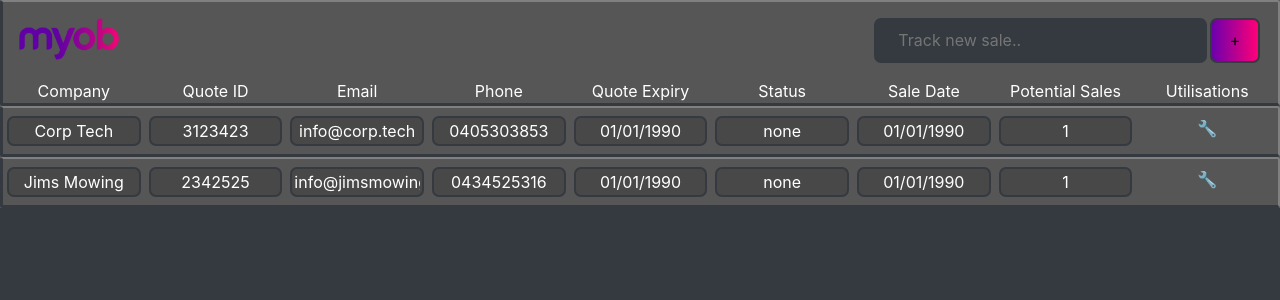
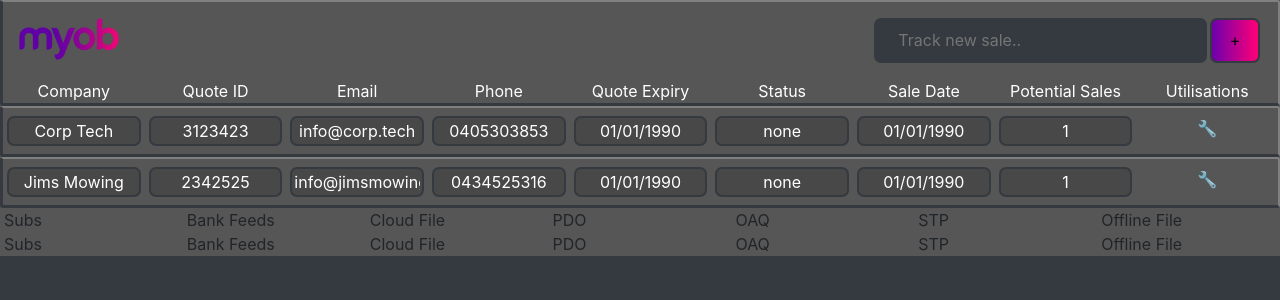
Before and after one commit to DaniBedz/myob-sales-tracker, a React (Create React App) app: page / in a window 1280 px wide. Shown: the top 300 px of the page. Built offline with nearby package versions, Linux system fonts and the light colour scheme.

Commit message:
Update terminology

```diff
--- a/src/App.js
+++ b/src/App.js
@@ -1,12 +1,12 @@
 import './App.css';
 import Header from './components/Header/Header';
-import TaskList from './components/TaskList';
+import SaleList from './components/SaleList/SaleList';
 
 function App() {
   return (
     <div style={ appStyles }>
       <Header />
-      <TaskList />
+      <SaleList />
     </div>
   );
 }
--- a/src/components/Header/Header.js
+++ b/src/components/Header/Header.js
@@ -1,6 +1,6 @@
 import React from 'react';
 import logo from './logo.png';
-import AddTaskInput from '../AddTaskInput/AddTaskInput';
+import AddSaleInput from '../AddSaleInput/AddSaleInput';
 import ColumnHeaders from '../ColumnHeaders/ColumnHeaders';
 
 function Header() {
@@ -11,7 +11,7 @@
           <img src={logo} alt="logo" style={ logoStyle }></img>
         </div>
         <div className="col-4 d-flex justify-content-end align-items-start">
-          <AddTaskInput />
+          <AddSaleInput />
         </div>
       </div>
       <ColumnHeaders />
--- /dev/null
+++ b/src/components/Sale/Sale.js
@@ -0,0 +1,88 @@
+import React, { useState } from 'react';
+
+function Sale(props) {
+  const [company, setCompany] = useState(props.saleInfo.company);
+  const [quoteId, setQuoteId] = useState(props.saleInfo.quoteId);
+  const [email, setEmail] = useState(props.saleInfo.email);
+  const [phone, setPhone] = useState(props.saleInfo.phone);
+  const [quoteExpiry, setQuoteExpiry] = useState(props.saleInfo.quoteExpiry);
+  const [status, setStatus] = useState(props.saleInfo.status);
+  const [saleDate, setSaleDate] = useState(props.saleInfo.saleDate);
+  const [potentialSales, setPotentialSales] = useState(props.saleInfo.potentialSales);
+  const [utilisations, setUtilisations] = useState(props.saleInfo.utilisations);
+
+
+  return (
+    <div style={ divStyles } className='row'>
+      <div className='col'>
+        <input id={`companyInput${props.saleInfo.taskId}`} style={ inputStyles } type="text" placeholder="Company name" onChange={ handleChange } value={company}></input>
+      </div>
+      <div className='col'>
+        <input id={`quoteIdInput${props.saleInfo.taskId}`} style={ inputStyles } type="text" placeholder="Quote ID" onChange={ handleChange } value={ quoteId }></input>
+      </div>
+      <div className='col'>
+        <input id={`emailInput${props.saleInfo.taskId}`} style={ inputStyles } type="text" placeholder="Email" onChange={ handleChange } value={ email }></input>
+      </div>
+      <div className='col'>
+        <input id={`phoneInput${props.saleInfo.taskId}`} style={ inputStyles } type="text" placeholder="Phone Number" onChange={ handleChange } value={ phone }></input>
+      </div>
+      <div className='col'>
+        <input id={`quoteExpiryInput${props.saleInfo.taskId}`} style={ inputStyles } type="text" placeholder="Quote Expiry Date" onChange={ handleChange } value={ quoteExpiry }></input>
+      </div>
+      <div className='col'>
+        <input id={`statusInput${props.saleInfo.taskId}`} style={ inputStyles } type="text" placeholder="Status" onChange={ handleChange } value={ status }></input>
+      </div>
+      <div className='col'>
+        <input id={`saleDate${props.saleInfo.taskId}`} style={ inputStyles } type="text" placeholder="Sale Date" onChange={ handleChange } value={ saleDate }></input>
+      </div>
+      <div className='col'>
+        <input id={`poentialSales${props.saleInfo.taskId}`} style={ inputStyles } type="text" placeholder="Potential Sales" onChange={ handleChange } value={ potentialSales }></input>
+      </div>
+      <div className='col' style={ utilisationStyles }>
+        <span>'🔧' </span>
+      </div>
+    </div>
+  );
+
+  function handleChange(e) {
+    if (e.target.id.includes('company')) setCompany(e.target.value);
+    if (e.target.id.includes('quoteId')) setQuoteId(e.target.value);
+    if (e.target.id.includes('email')) setEmail(e.target.value);
+    if (e.target.id.includes('phone')) setPhone(e.target.value);
+    if (e.target.id.includes('quoteExpiry')) setQuoteExpiry(e.target.value);
+    if (e.target.id.includes('status')) setStatus(e.target.value);
+    if (e.target.id.includes('saleDate')) setSaleDate(e.target.value);
+    if (e.target.id.includes('potentialSales')) setPotentialSales(e.target.value);
+    if (e.target.id.includes('utilisations')) setUtilisations(e.target.value);
+  }
+};
+
+
+const divStyles = {
+  backgroundColor: '#565656',
+  justifyContent: 'space-evenly',
+  display: 'flex',
+  padding: '0.5rem 0rem',
+  borderTop: '2px solid gray',
+  borderRight: '2px solid grey',
+  borderBottom: '3px solid #343a40',
+  borderLeft: '3px solid #343a40',
+  borderRadius: '3px',
+}
+
+const inputStyles = {
+  backgroundColor: '#484848',
+  border: '2px solid #343a40',
+  color: 'white',
+  borderRadius: '7px',
+  width: '100%',
+  textAlign: 'center',
+}
+
+const utilisationStyles = {
+  width: '100%',
+  textAlign: 'center',
+  color: '#565656',
+}
+
+export default Sale;
--- a/src/components/TaskList.js
+++ b/src/components/SaleList/SaleList.js
@@ -1,12 +1,17 @@
 import React from 'react';
-import Task from './Task';
-// import ColumnHeaders from './ColumnHeaders/ColumnHeaders';
+import Sale from '../Sale/Sale';
+import Utilisations from '../Utilisations/Utilisations';
 
-function TaskList() {
+function SaleList() {
   return (
-    <div style={ divStyle }>
-      { tasksArray.map(task => <Task taskInfo={ task } key={ task.taskId}/>)}
-    </div>
+    <>
+      <div style={ divStyle }>
+        { salesArray.map(sale => <Sale saleInfo={ sale } key={ sale.saleId}/>)}
+      </div>
+      <div style={ divStyle }>
+        { salesArray.map(sale => <Utilisations saleInfo={ sale } key={ sale.saleId}/>)}
+      </div>
+    </>
   );
 };
 
@@ -14,9 +19,9 @@
   margin: '0rem 0.25rem',
 }
 
-const tasksArray = [
+const salesArray = [
   {
-  taskId: '1',
+  saleId: '1',
   company: 'Corp Tech',
   quoteId: '3123423',
   email: 'info@corp.tech',
@@ -37,7 +42,7 @@
     },
   },
   {
-  taskId: '2',
+  saleId: '2',
   company: 'Jims Mowing',
   quoteId: '2342525',
   email: 'info@jimsmowing.com',
@@ -59,4 +64,4 @@
   },
 ];
 
-export default TaskList;
+export default SaleList;
--- a/src/components/Task.js
+++ /dev/null
@@ -1,88 +0,0 @@
-import React, { useState } from 'react';
-
-function Task(props) {
-  const [company, setCompany] = useState(props.taskInfo.company);
-  const [quoteId, setQuoteId] = useState(props.taskInfo.quoteId);
-  const [email, setEmail] = useState(props.taskInfo.email);
-  const [phone, setPhone] = useState(props.taskInfo.phone);
-  const [quoteExpiry, setQuoteExpiry] = useState(props.taskInfo.quoteExpiry);
-  const [status, setStatus] = useState(props.taskInfo.status);
-  const [saleDate, setSaleDate] = useState(props.taskInfo.saleDate);
-  const [potentialSales, setPotentialSales] = useState(props.taskInfo.potentialSales);
-  const [utilisations, setUtilisations] = useState(props.taskInfo.utilisations);
-
-
-  return (
-    <div style={ divStyles } className='row'>
-      <div className='col'>
-        <input id={`companyInput${props.taskInfo.taskId}`} style={ inputStyles } type="text" placeholder="Company name" onChange={ handleChange } value={company}></input>
-      </div>
-      <div className='col'>
-        <input id={`quoteIdInput${props.taskInfo.taskId}`} style={ inputStyles } type="text" placeholder="Quote ID" onChange={ handleChange } value={ quoteId }></input>
-      </div>
-      <div className='col'>
-        <input id={`emailInput${props.taskInfo.taskId}`} style={ inputStyles } type="text" placeholder="Email" onChange={ handleChange } value={ email }></input>
-      </div>
-      <div className='col'>
-        <input id={`phoneInput${props.taskInfo.taskId}`} style={ inputStyles } type="text" placeholder="Phone Number" onChange={ handleChange } value={ phone }></input>
-      </div>
-      <div className='col'>
-        <input id={`quoteExpiryInput${props.taskInfo.taskId}`} style={ inputStyles } type="text" placeholder="Quote Expiry Date" onChange={ handleChange } value={ quoteExpiry }></input>
-      </div>
-      <div className='col'>
-        <input id={`statusInput${props.taskInfo.taskId}`} style={ inputStyles } type="text" placeholder="Status" onChange={ handleChange } value={ status }></input>
-      </div>
-      <div className='col'>
-        <input id={`saleDate${props.taskInfo.taskId}`} style={ inputStyles } type="text" placeholder="Sale Date" onChange={ handleChange } value={ saleDate }></input>
-      </div>
-      <div className='col'>
-        <input id={`poentialSales${props.taskInfo.taskId}`} style={ inputStyles } type="text" placeholder="Potential Sales" onChange={ handleChange } value={ potentialSales }></input>
-      </div>
-      <div className='col' style={ utilisationStyles }>
-        <span>'🔧' </span>
-      </div>
-    </div>
-  );
-
-  function handleChange(e) {
-    if (e.target.id.includes('company')) setCompany(e.target.value);
-    if (e.target.id.includes('quoteId')) setQuoteId(e.target.value);
-    if (e.target.id.includes('email')) setEmail(e.target.value);
-    if (e.target.id.includes('phone')) setPhone(e.target.value);
-    if (e.target.id.includes('quoteExpiry')) setQuoteExpiry(e.target.value);
-    if (e.target.id.includes('status')) setStatus(e.target.value);
-    if (e.target.id.includes('saleDate')) setSaleDate(e.target.value);
-    if (e.target.id.includes('potentialSales')) setPotentialSales(e.target.value);
-    if (e.target.id.includes('utilisations')) setUtilisations(e.target.value);
-  }
-};
-
-
-const divStyles = {
-  backgroundColor: '#565656',
-  justifyContent: 'space-evenly',
-  display: 'flex',
-  padding: '0.5rem 0rem',
-  borderTop: '2px solid gray',
-  borderRight: '2px solid grey',
-  borderBottom: '3px solid #343a40',
-  borderLeft: '3px solid #343a40',
-  borderRadius: '3px',
-}
-
-const inputStyles = {
-  backgroundColor: '#484848',
-  border: '2px solid #343a40',
-  color: 'white',
-  borderRadius: '7px',
-  width: '100%',
-  textAlign: 'center',
-}
-
-const utilisationStyles = {
-  width: '100%',
-  textAlign: 'center',
-  color: '#565656',
-}
-
-export default Task;
--- /dev/null
+++ b/src/components/Utilisations/Utilisations.js
@@ -0,0 +1,35 @@
+import React from 'react';
+
+function Utilisations() {
+  return (
+    <div className='row' style={ divStyle }>
+      <div className='col'>
+        Subs
+      </div>
+      <div className='col'>
+        Bank Feeds
+      </div>
+      <div className='col'>
+        Cloud File
+      </div>
+      <div className='col'>
+        PDO
+      </div>
+      <div className='col'>
+        OAQ
+      </div>
+      <div className='col'>
+        STP
+      </div>
+      <div className='col'>
+        Offline File
+      </div>
+    </div>
+  );
+};
+
+const divStyle = {
+
+}
+
+export default Utilisations;
```
Also changed, not shown: src/components/AddSaleInput/AddSaleInput.js (renamed from src/components/AddTaskInput/AddTaskInput.js).
